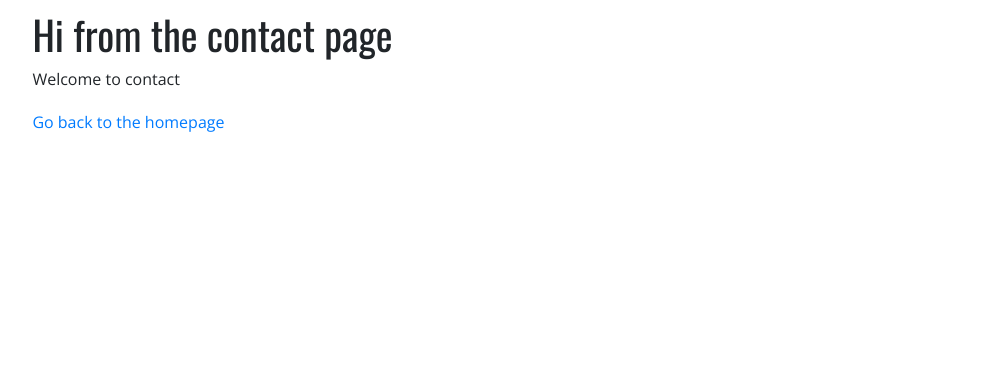
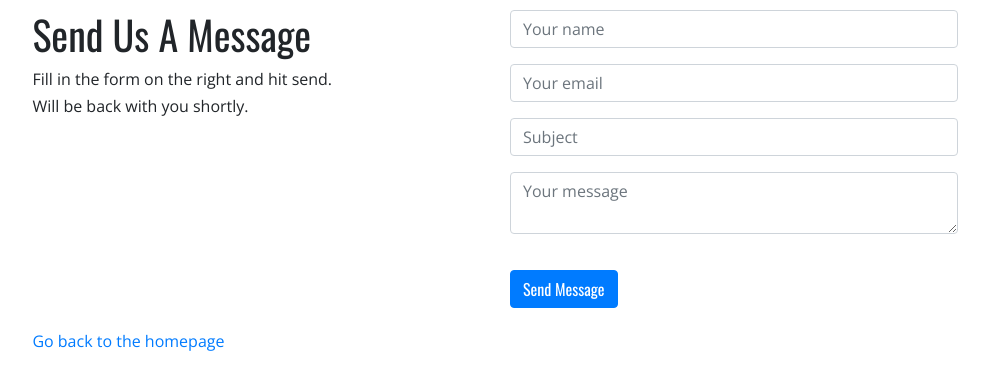
Before and after one commit to HackathonGranularit/Hackathon001, a Gatsby site in the folder src/: page /contact in a window 1280 px wide. Shown: the part 113-502 px from the top of the page, without its empty margins (145-1134 px from the left). Built offline with nearby package versions, Linux system fonts and the light colour scheme; Gatsby itself is replaced by a stand-in of ours.

Commit message:
Created contact page

```diff
--- a/src/src/components/contactPage.js
+++ b/src/src/components/contactPage.js
@@ -7,8 +7,44 @@ import SEO from "../components/seo"
 const ContactPage = () => (
   <Layout>
     <SEO title="Contact" />
-    <h1>Hi from the contact page</h1>
-    <p>Welcome to contact</p>
+    <div className="row slide-in-fwd-center">
+      <div className="col col-md-6">
+        <h1>Send Us A Message</h1>
+        <p>
+          Fill in the form on the right and hit send.
+          <br />
+          Will be back with you shortly.
+        </p>
+      </div>
+      <div className="col col-md-6">
+        <form>
+          <div className="form-group">
+            <input
+              className="form-control"
+              placeholder="Your name"
+              type="text"
+            />
+          </div>
+          <div className="form-group">
+            <input
+              className="form-control"
+              placeholder="Your email"
+              type="email"
+            />
+          </div>
+          <div className="form-group">
+            <input className="form-control" placeholder="Subject" type="text" />
+          </div>
+          <div className="form-group">
+            <textarea
+              class="form-control"
+              placeholder="Your message"
+            ></textarea>
+          </div>
+          <button className="btn btn-primary">Send Message</button>
+        </form>
+      </div>
+    </div>
     <Link to="/">Go back to the homepage</Link>
   </Layout>
 )
```
Also changed, not shown: src/src/components/contactForm.js (added, +20 -0 lines), src/src/components/servicesPage.js (+5 -2 lines).
